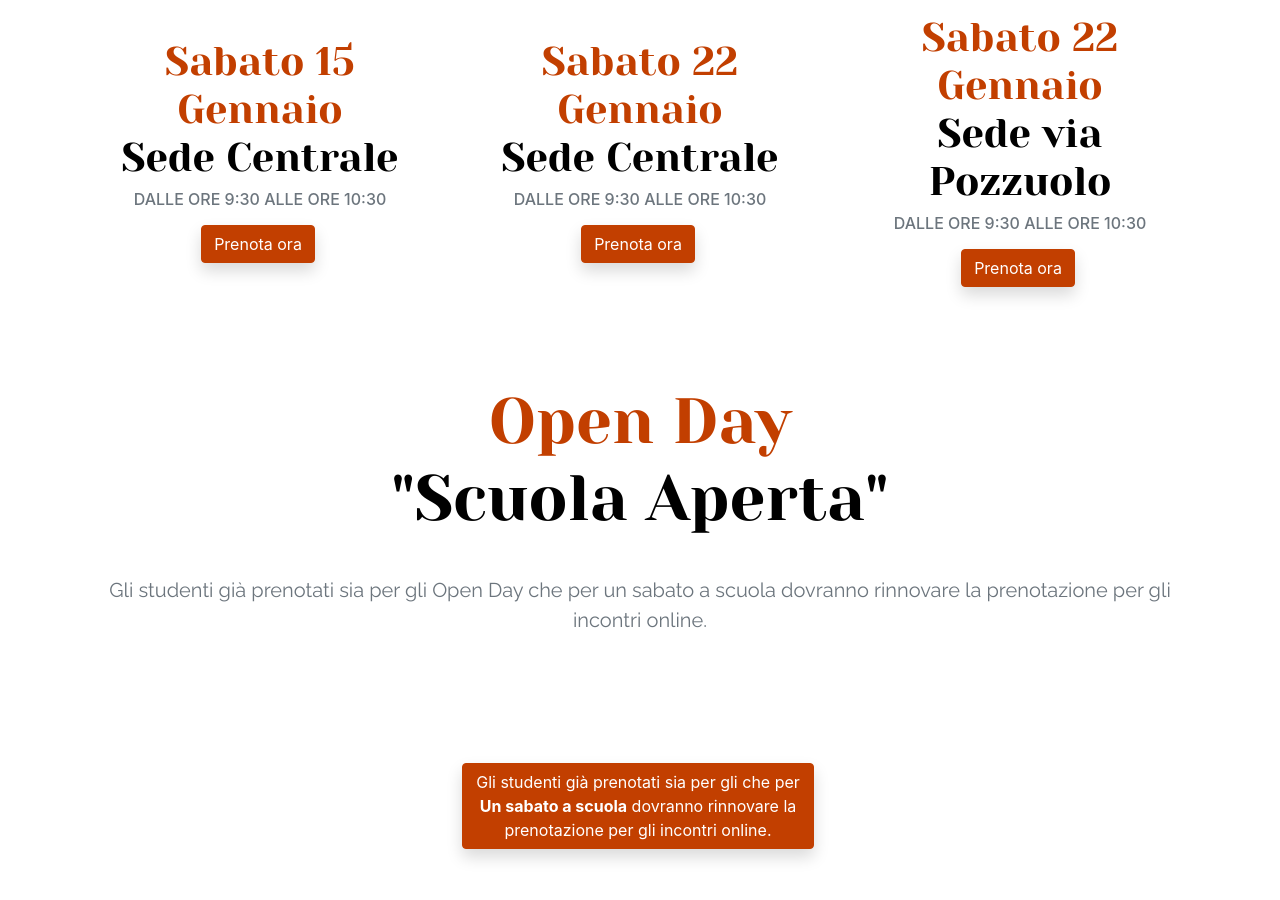
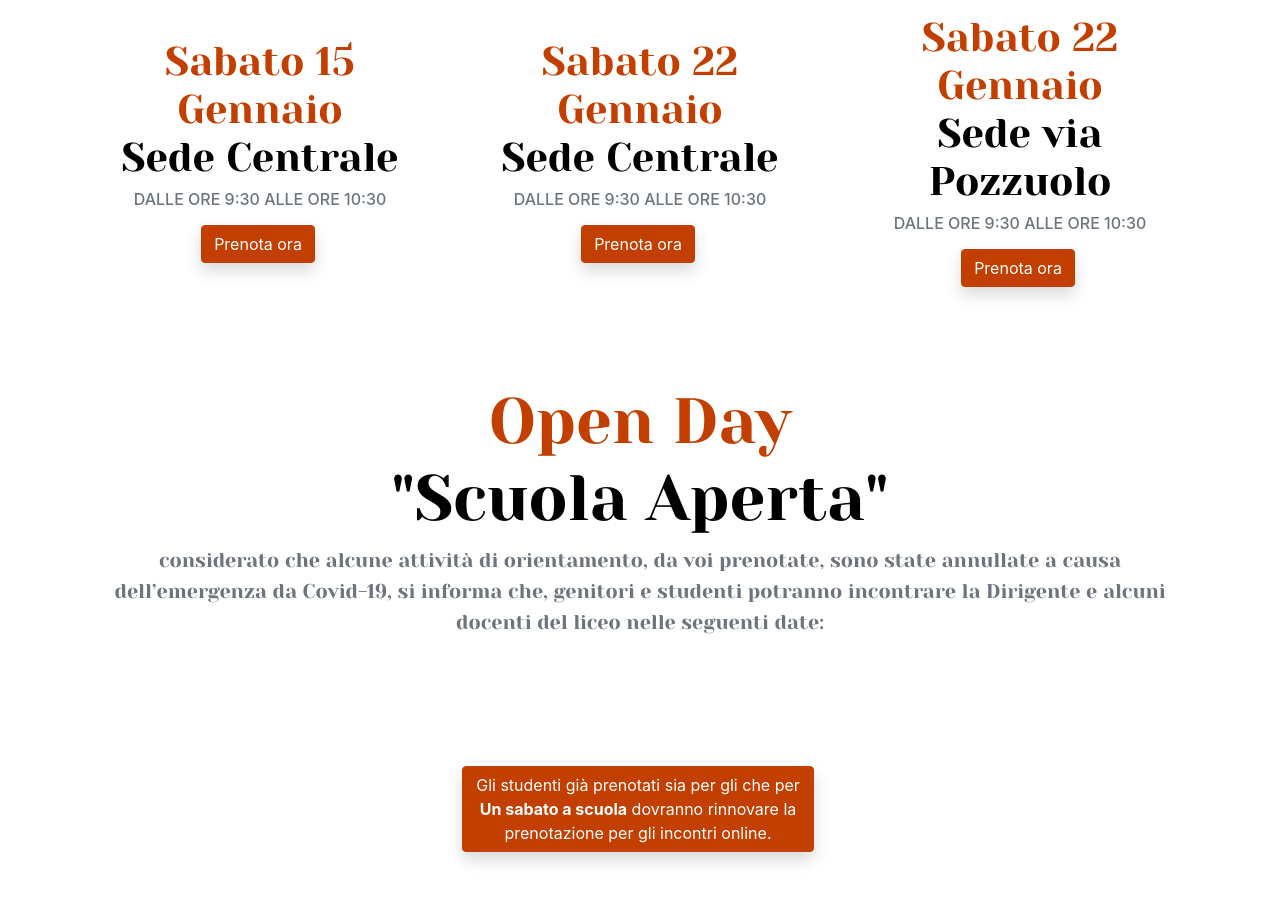
Before and after one commit to PiervitoCreanza/orientamento.liceodegiorgi.edu.it, a Jekyll site: the page built from incontri.html, in a window 1280 px wide and 900 px high, scrolled down 3682 px. Built offline with Jekyll 4.4.1, drawn with Linux system fonts in a browser that asks for light colours.

Commit message:
Updated '_data/incontri.json' via CloudCannon

```diff
--- a/_data/incontri.json
+++ b/_data/incontri.json
@@ -156,7 +156,7 @@
 		},
 		{
 			"titolo": "<span class='text-red'>Open Day</span></br>\"Scuola Aperta\"",
-			"sottotitolo": "<br>Gli studenti già prenotati sia per gli Open Day che per un sabato a scuola dovranno rinnovare la prenotazione per gli incontri online. </br>",
+			"sottotitolo": "<b>considerato che alcune attività di orientamento, da voi prenotate, sono state annullate a causa dell’emergenza da Covid-19, si informa che, genitori e studenti potranno incontrare la Dirigente e alcuni docenti del liceo nelle seguenti date:</b>",
 			"date": [
 				{
 					"giorno": "",
```
